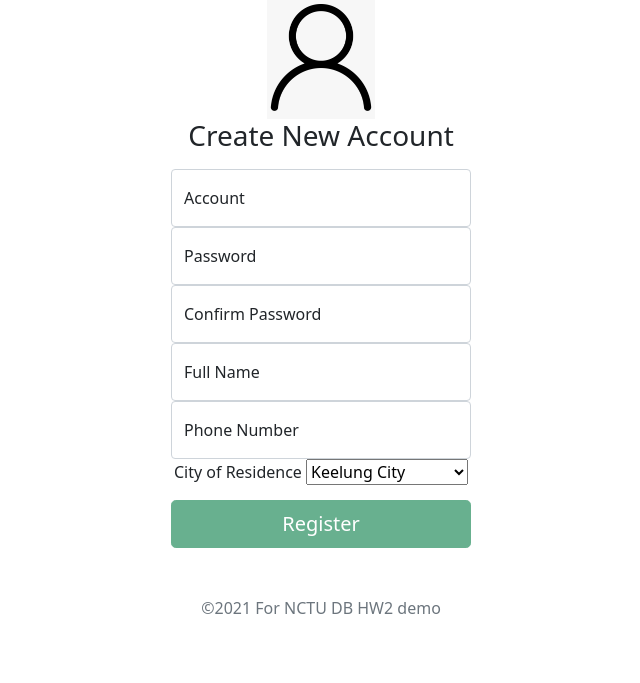
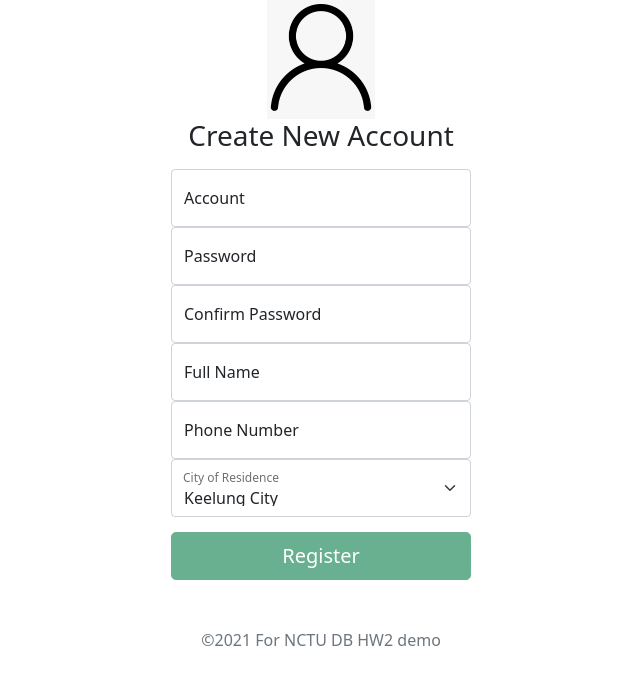
Before and after one commit to kiraskywing/DBproject, a PHP site: page / in a window 1280 px wide, after a click on "Register". Shown: the part 178-861 px from the top of the page, without its empty margins (319-959 px from the left). Before the commit the page ends 792 px from the top, so only its background shows below. Run offline with PHP 8.4, Linux system fonts and the light colour scheme.

Commit message:
Adjust select style

```diff
--- a/index.php
+++ b/index.php
@@ -70,6 +70,14 @@
             }
             .show {
                 display: block;
+            }
+            .select-label {
+                position: absolute;
+                top: 10px;
+                left: 12px;
+                font-size: 12px;
+                color: #212529;
+                opacity: 0.65;
             }
         </style>
     </head>
@@ -260,8 +268,8 @@
                         </div>
 
                         <div class="form-floating">
-                            City of Residence
-                            <select name="city">
+                            <div class="select-label">City of Residence</div>
+                            <select class="form-select" name="city">
                                 <?php
                                     include "parameters.php";
                                     foreach ($cities as $city)
```
